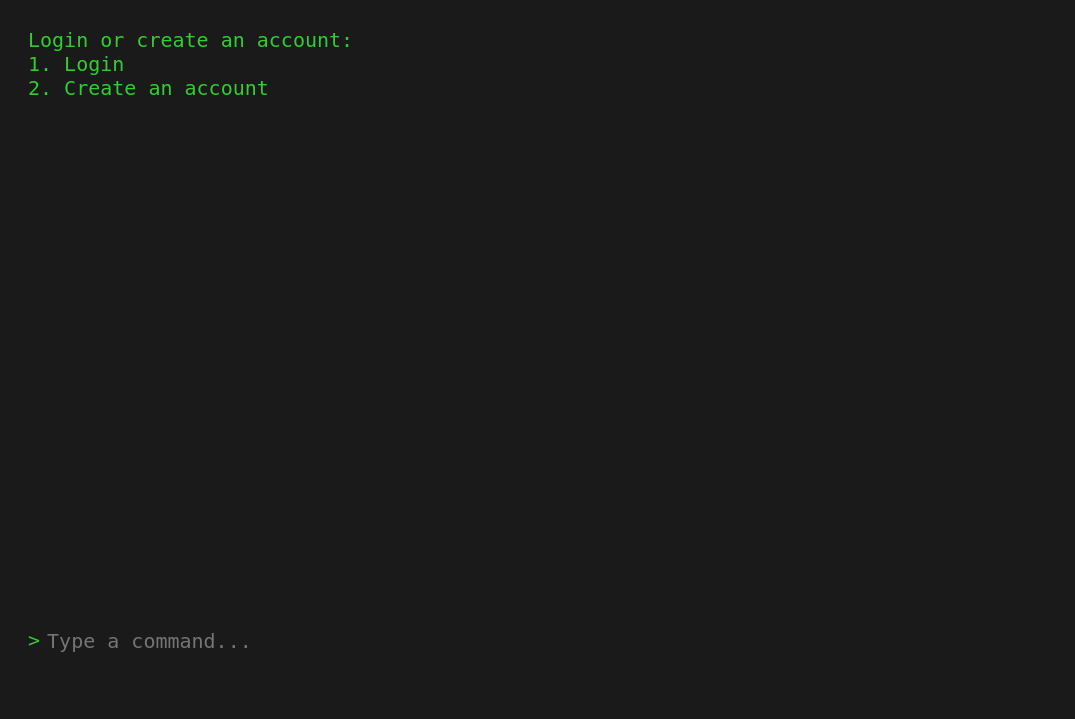
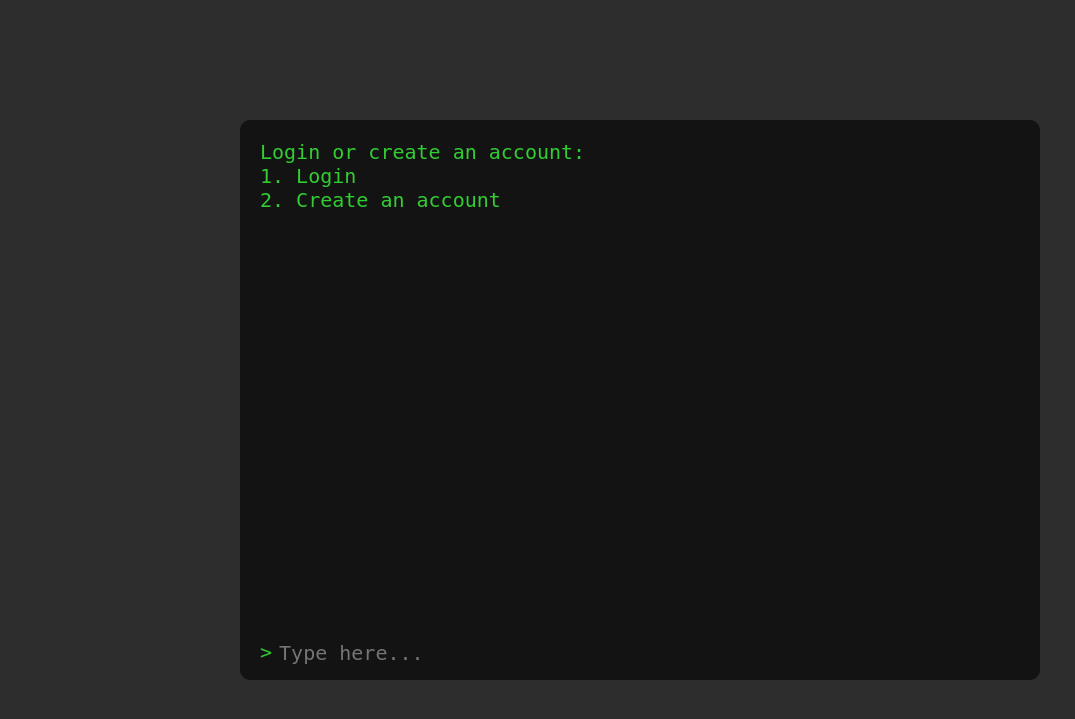
Before and after one commit to sasha-fedorov/emerald-heart, a Flask app: page / in a window 1280 px wide. Shown: the top 719 px of the page, without its empty margins (0-1075 px from the left). Run offline with Flask 3, Linux system fonts and the light colour scheme.

Commit message:
Style page template

```diff
--- a/static/style.css
+++ b/static/style.css
@@ -1,20 +1,20 @@
 :root {
-  font-size: 20px;
+  font-size: min(calc(100vw / 40), calc(100vh / 28), 20px);
   --font-color: limegreen;
-  --bg-color: #1a1a1a;
+  --bg-color: #131313;
+  --bg-color-secondary: #2d2d2d;
 }
 
 body {
-  background-color: var(--bg-color);
-  color: var(--font-color);
-  font-family: monospace;
+  background-color: var(--bg-color-secondary);
 }
 
 #output {
-  width: 100%;
-  height: 70vh;
-  padding: 1rem;
+  height: 24rem;
+  margin: 1rem;
   overflow-y: auto;
+  scrollbar-color: var(--font-color) var(--bg-color);
+  scrollbar-width: thin;
 }
 
 #input {
@@ -27,11 +27,27 @@ body {
   font-size: 1rem;
 }
 
+.container {
+  width: 40rem;
+  height: 28rem;
+
+  position: fixed;
+  inset: 0px;
+  max-width: 100vw;
+  max-height: 100dvh;
+  margin: auto;
+
+  border-radius: 0.5rem;
+  background-color: var(--bg-color);
+  color: var(--font-color);
+  font-family: monospace;
+}
+
 .input-container {
   display: flex;
   flex-direction: row;
   gap: 0.25rem;
-  margin: 1rem;
+  margin: 0 1rem;
 }
 
 span {
--- a/templates/index.html
+++ b/templates/index.html
@@ -2,16 +2,19 @@
 <html lang="en">
 
 <head>
+  <title>The Dragon's Lair - Emerald Heart</title>
   <meta charset="UTF-8">
   <meta name="viewport" content="width=device-width, initial-scale=1.0">
   <link rel="stylesheet" type="text/css" href="{{ url_for('static', filename='style.css') }}">
 </head>
 
 <body>
-  <div id="output"></div>
-  <div class="input-container">
-    <div>></div>
-    <input id="input" type="text" autofocus placeholder="Type a command..." />
+  <div class="container">
+    <div id="output"></div>
+    <div class="input-container">
+      <div>></div>
+      <input id="input" type="text" autofocus placeholder="Type here..." />
+    </div>
   </div>
 
   <script src="{{ url_for('static', filename='script.js') }}"></script>
```
